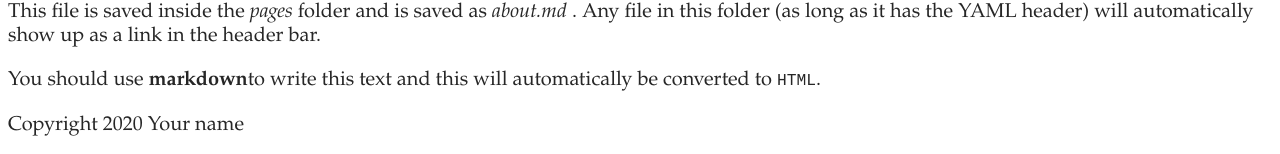
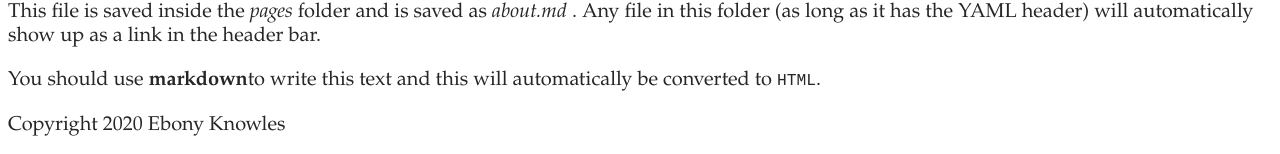
Before and after one commit to ebonyknowles/themeasuringtype1, a Jekyll site: the page built from pages/about.md, in a window 1280 px wide. Shown: the part 952-1106 px from the top of the page. Built offline with Jekyll 4.4.1, drawn with Linux system fonts in a browser that asks for light colours; some web fonts are replaced.

Commit message:
Update Settings “general”

```diff
--- a/_data/settings.yml
+++ b/_data/settings.yml
@@ -2,9 +2,9 @@
 description: I have made this blog to explore the way typography is used in diet
   products and programs as a method of influencing consumers to buy into the
   diet industry and diet culture, as a whole.
-header_text: ""
-footer_text: Copyright 2020 Your name
-header_feature_image: ""
+header_text: The Measuring Type
+footer_text: Copyright 2020 Ebony Knowles
+header_feature_image: ../uploads/nizzah-khusnunnisa-ehbbgerdspc-unsplash.jpg
 bannerheight: 20vmax
 logo: ../uploads/the-measuring-type.png
 favicon: ../uploads/the-measuring-type.png
```
Also changed, not shown: 1 other file.
